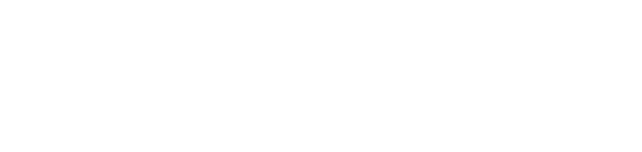
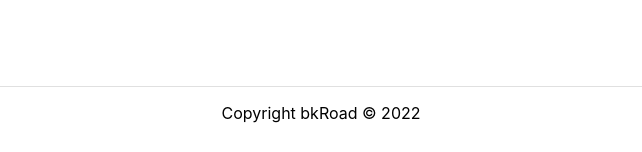
Before and after one commit to aminoa/bkRoad, a Next.js app: page /login in a window 1280 px wide. Shown: the part 645-797 px from the top of the page, without its empty margins (319-961 px from the left). Built offline with nearby package versions, Linux system fonts and the light colour scheme.

Commit message:
did footer and added to login

```diff
--- /dev/null
+++ b/components/footer.js
@@ -0,0 +1,14 @@
+import React, { Component } from 'react';
+import styles from "../styles/footer.module.css"
+import Divider from '@mui/material/Divider';
+
+const Footer = () => {
+    return (
+        <div className={styles.footer}>
+            <Divider/>
+            <p>Copyright bkRoad © 2022</p>
+        </div>
+    )
+}
+
+export default Footer;
--- a/pages/login.js
+++ b/pages/login.js
@@ -6,6 +6,7 @@
 import TextField from '@mui/material/TextField';
 import Stack from '@mui/material/Stack';
 import Button from '@mui/material/Button';
+import Footer from "../components/footer.js"
 
 
 class LoginForm extends React.Component {
@@ -60,6 +61,9 @@
       <main className={styles.main}>
         <LoginForm />
       </main>
+
+      <Footer />
+
     </div>
   )
 }
--- /dev/null
+++ b/styles/footer.module.css
@@ -0,0 +1,9 @@
+.footer{
+    margin-top: 1rem;
+    padding: 1rem;
+    text-align: center;
+    position: fixed;
+    bottom: 0;
+    left: 0;
+    width: 100%;
+  }
```
